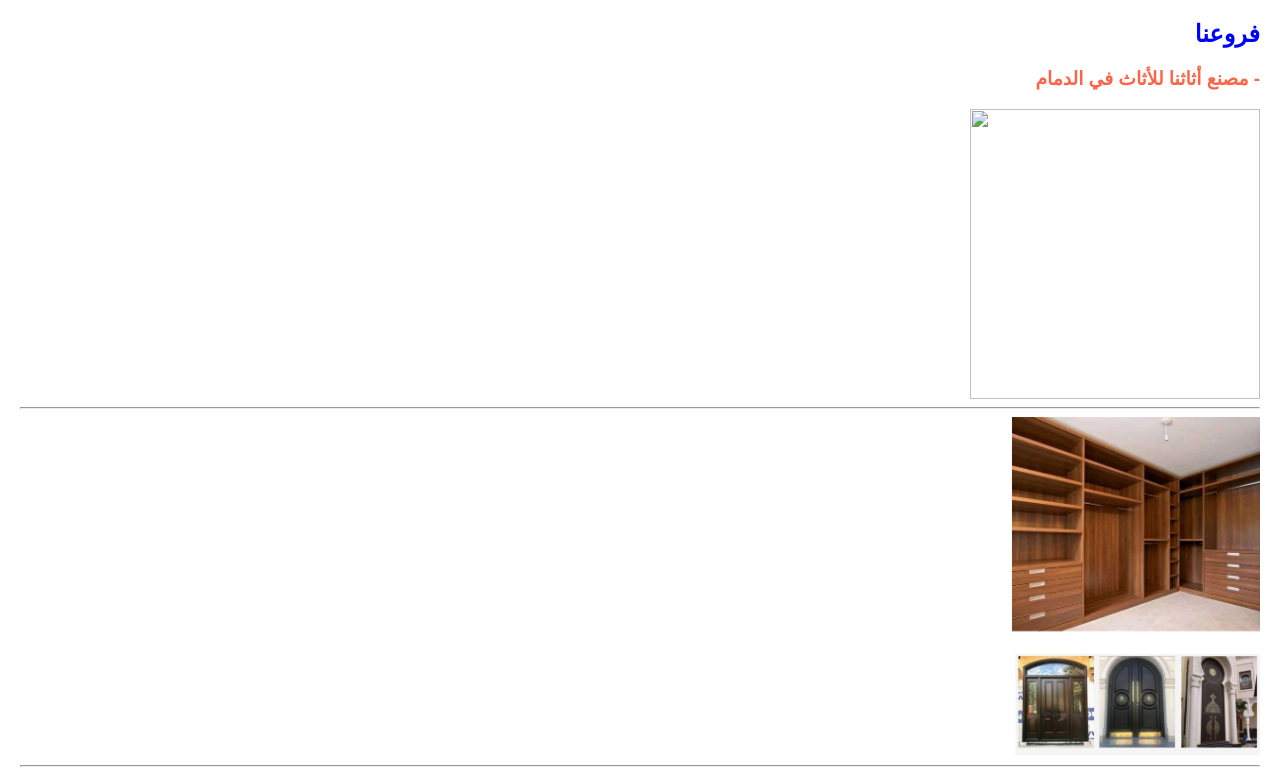
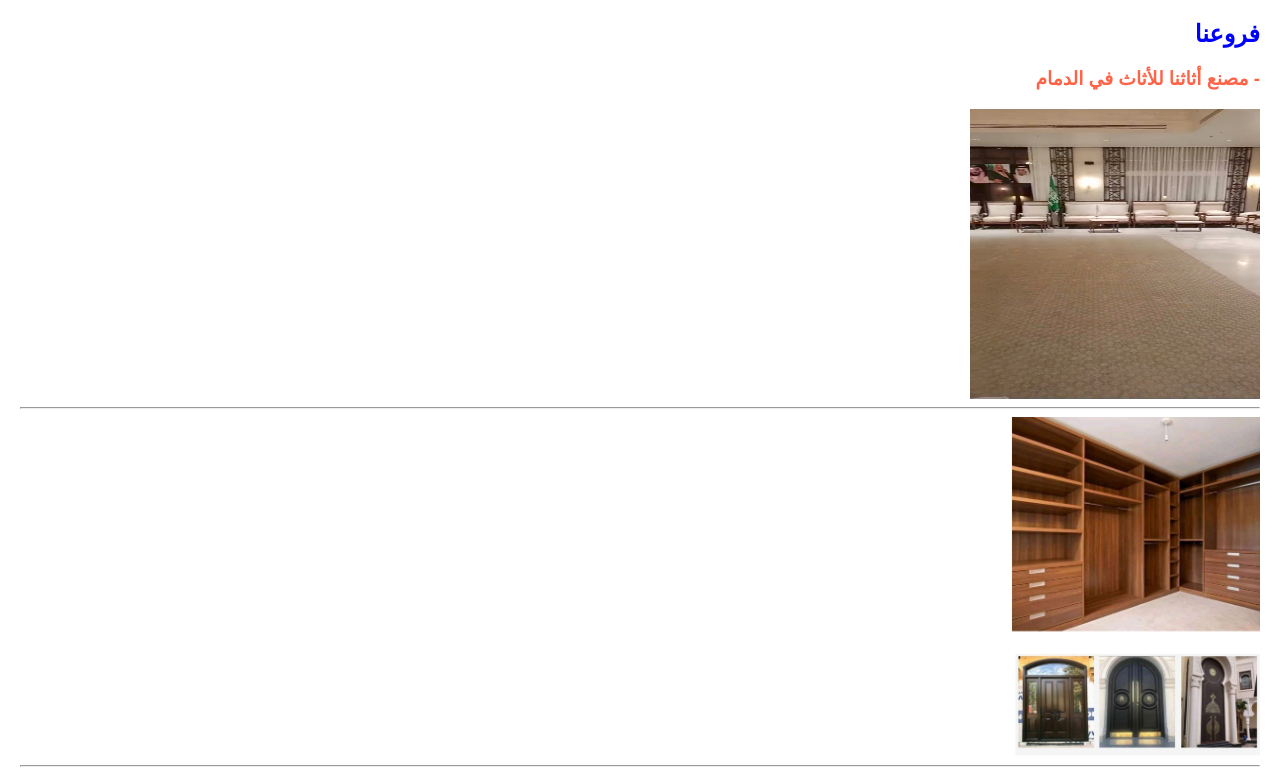
Before and after one commit to Princess894/Barka-Rizq, a plain HTML site: page branches.html in a window 1280 px wide. Shown: the top 772 px of the page. Drawn offline with Linux system fonts and the light colour scheme.

Commit message:
Update branches.html

```diff
--- a/branches.html
+++ b/branches.html
@@ -23,7 +23,7 @@
 <body>
     <h2>فروعنا</h2>
   <h3>مصنع أثاثنا للأثاث في الدمام - </h3>
-    <img src="images/images/Screenshot_٢٠٢٤٠٦٢٦_١٧٣٣٠٩_WhatsApp.jpg" alt=""
+    <img src="images/Screenshot_٢٠٢٤٠٦٢٦_١٧٣٣٠٩_WhatsApp.jpg" alt=""
     style="width:290px;height:290px;">
 
   <hr>
```
